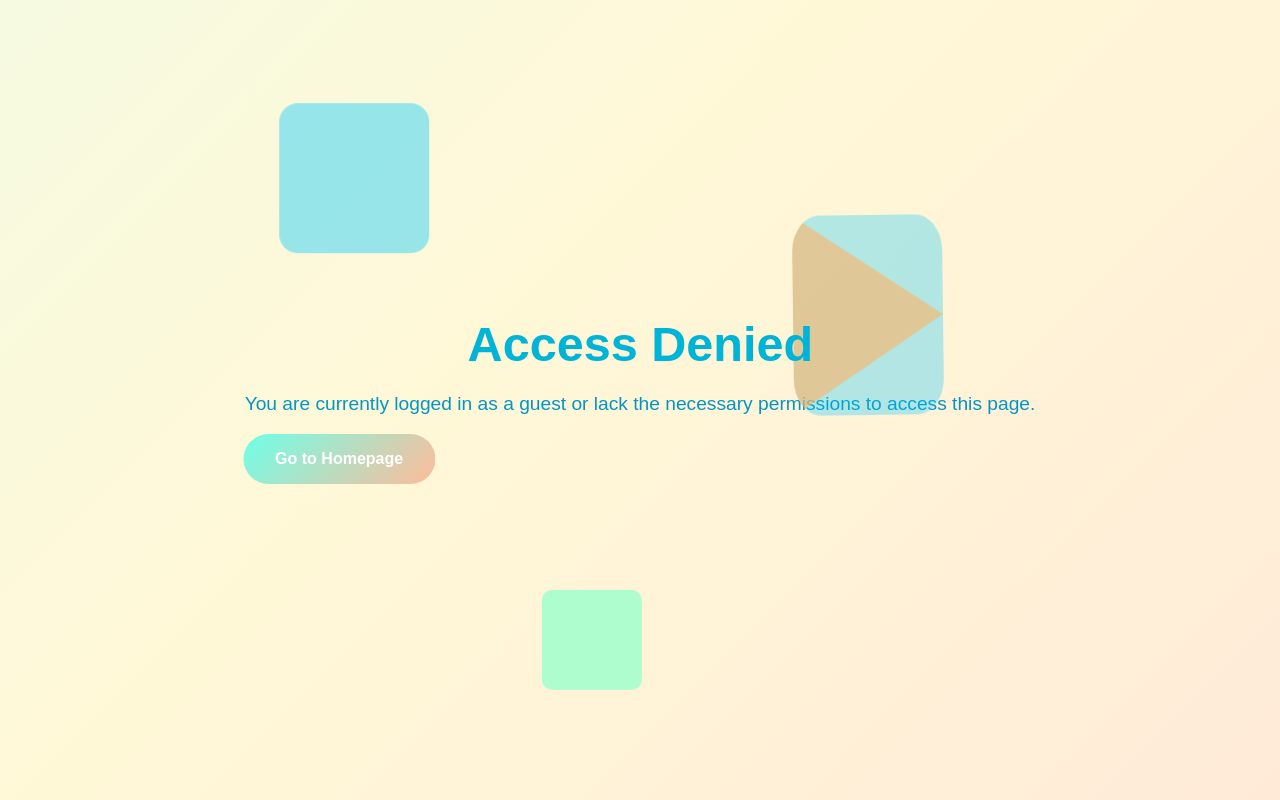
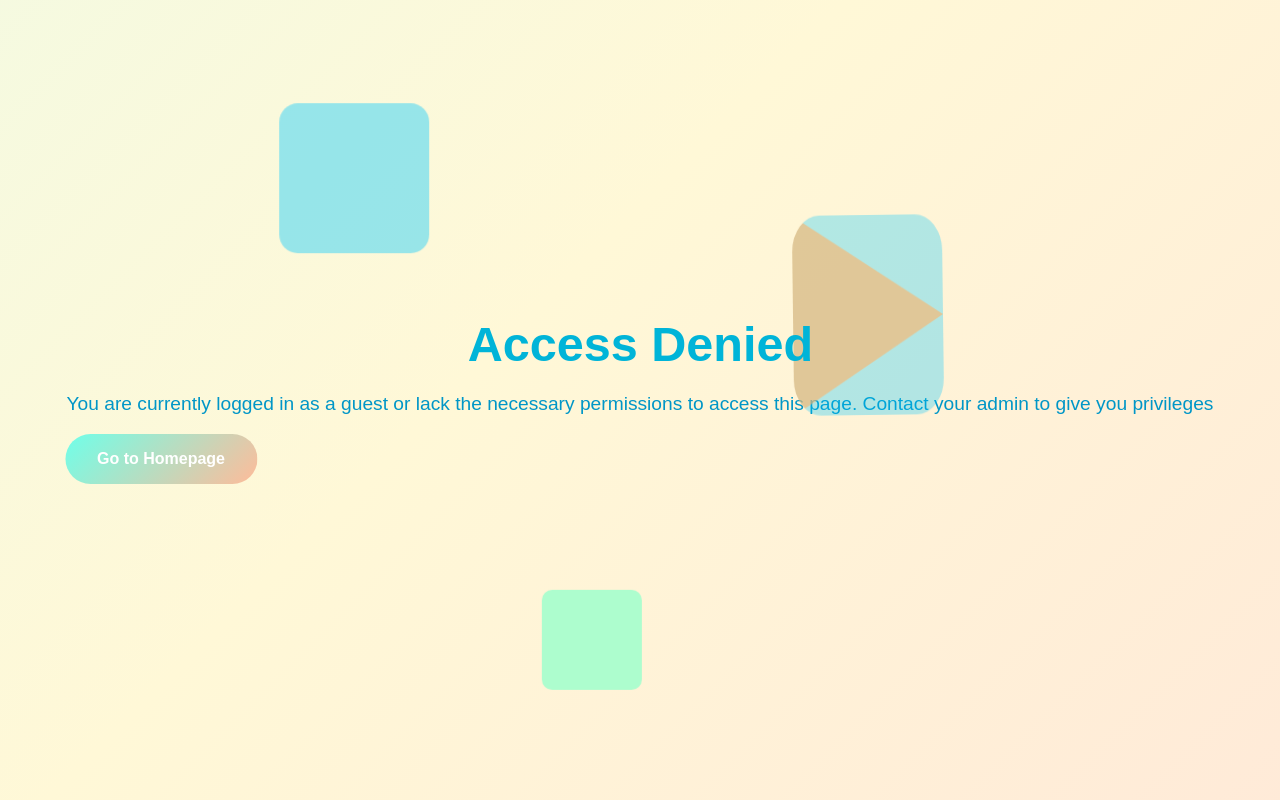
Before and after one commit to Strife-cyber/perform-manager, a React (Vite) app: page /dashboard in a window 1280 px wide. Built offline with nearby package versions, Linux system fonts and the light colour scheme; a web font is replaced by a local one.

Commit message:
line added

```diff
--- a/src/pages/redirection/redirection_page.tsx
+++ b/src/pages/redirection/redirection_page.tsx
@@ -13,6 +13,7 @@ const RedirectionPage: React.FC = () => {
         <h1 className="title">Access Denied</h1>
         <p className="message">
           You are currently logged in as a guest or lack the necessary permissions to access this page.
+          Contact your admin to give you privileges
         </p>
         <button
           className="home-button"
```
